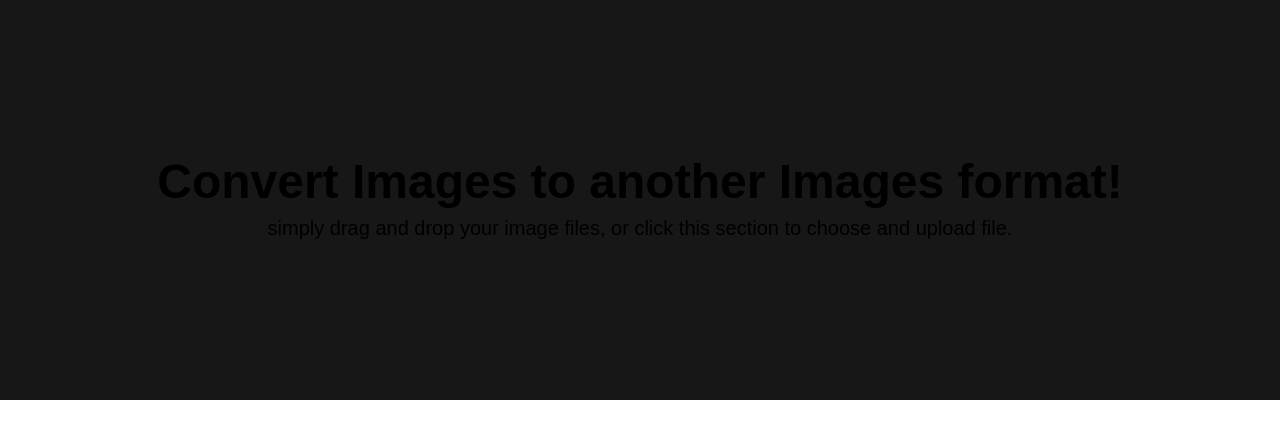
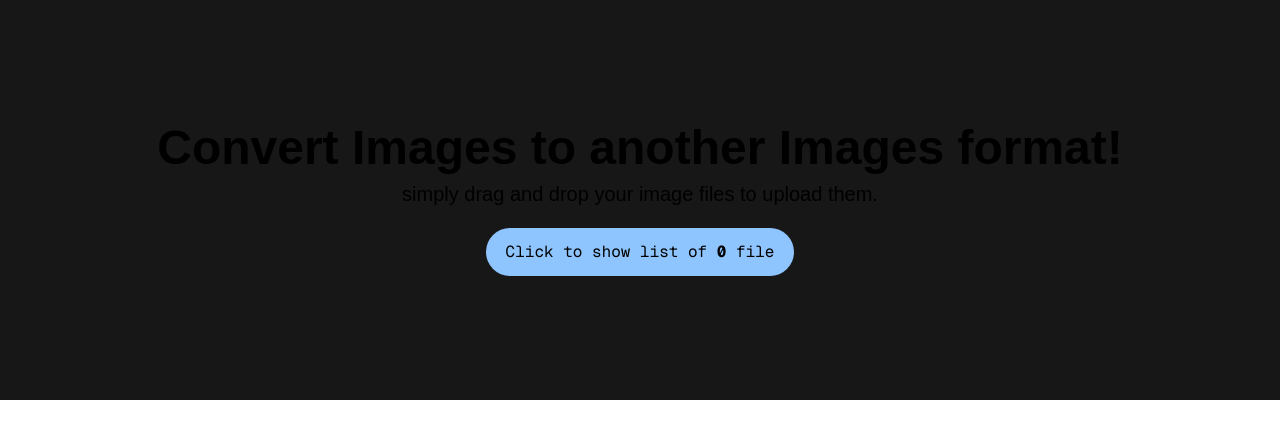
Before and after one commit to timothyarya/frontend, a Next.js app: page / in a window 1280 px wide. Shown: the top 438 px of the page. Built offline with nearby package versions, Linux system fonts and the light colour scheme.

Commit message:
making drag n drop files -not finished yet

```diff
--- a/app/components/UI/UploadSection.jsx
+++ b/app/components/UI/UploadSection.jsx
@@ -1,27 +1,109 @@
 import { useState } from "react"
 
 const UploadSection = () => {
-    const [show, setShow] = useState(false)
-    const handleClick = () => {
-        setShow(!show)
+    const [drop, setDrop] = useState(false)
+    const [files, setFiles] = useState([])
+    const [showList, setShowList] = useState(false)
+    const [dropState, setDropState] = useState(false)
+
+    // const handleFiles = (e) => {
+    //     e.preventDefault()
+    //     if (e.target.files) {
+    //         setFiles(e.target.files)
+    //     }
+    // }
+
+    const dragEnter = (e) => {
+        e.preventDefault()
+        e.stopPropagation()
+        setDropState(true)
     }
+
+    const dragLeave = (e) => {
+        e.preventDefault()
+        e.stopPropagation()
+        setDropState(false)
+    }
+
+    const dragOver = (e) => {
+        e.preventDefault()
+        e.stopPropagation()
+    }
+
+    const handleDrop = (e) => {
+        e.preventDefault()
+        e.stopPropagation()
+        const dropedFiles = Array.from(e.dataTransfer.files)
+        setFiles((prevfiles) => [...prevfiles, ...dropedFiles])
+    }
+
+    const handleShowList = () => {
+        setShowList(!showList)
+    }
+
 
 
     return (
         <>
             <section
-            className="flex flex-col bg-foreground w-dvw h-[50dvh] cursor-pointer text-black items-center justify-center default-transition"
-            onClick={handleClick}
+            className={`flex flex-col ${dropState ? "bg-gray-400" : "bg-foreground"} w-dvw h-[50dvh] cursor-pointer text-black items-center justify-center default-transition gap-5 z-10`}
+            onDragEnter={dragEnter}
+            onDragLeave={dragLeave}
+            onDragOver={dragOver}
+            onDrop={handleDrop}
             >
                 <div
                 className='flex flex-col antialiased gap-2 items-center'
                 >
                     <h1 className="text-5xl font-bold">Convert Images to another Images format!</h1>
-                    <h1 className="text-xl">simply drag and drop your image files, or click this section to choose and upload file.</h1>
+                    <h1 className="text-xl">simply drag and drop your image files to upload them.</h1>
                 </div>
 
+                {/* <div className="bg-yellow-300 rounded-full p-5">
+                    <input type="file" multiple className="bg-blue-300 rounded-full p-5" onChange={handleFiles}/>
+                </div> */}
+
+                {
+                    files && (
+                        <button
+                        className="bg-blue-300 rounded-full p-3 px-5 font-mono"
+                        onClick={handleShowList}
+                        >
+                            Click to show list of <span className="font-bold">{files.length}</span> file
+                        </button>
+                    )
+                }
 
             </section>
+
+            {
+                showList && (
+                    <div
+                    className="fixed flex flex-col gap-5 top-[25%] right-[25%] z-90 w-1/2 h-1/2 bg-blue-300/75 rounded-4xl p-10"
+                    >
+                        <div>
+                            <button
+                            className="bg-red-800 rounded-2xl w-full py-5"
+                            onClick={handleShowList}
+                            >
+                                Click here to close!
+                            </button>
+                        </div>
+                        <div className="flex flex-col gap-5 overflow-y-scroll">
+                            { files && [...files].map((f, index) => (
+                                <div key={f.name + index} className="bg-yellow-300 wrap-anywhere p-5 rounded-2xl text-black font-mono">
+                                    <ul className="">
+                                        <li>File Name : {f.name}</li>
+                                        <li>File Type : {f.type}</li>
+                                        <li>File Size : {f.size} bytes</li>
+                                    </ul>
+                                </div>
+                            ))}
+                        </div>
+                    </div>
+                )
+            }
+
         </>
     )
 }
```
